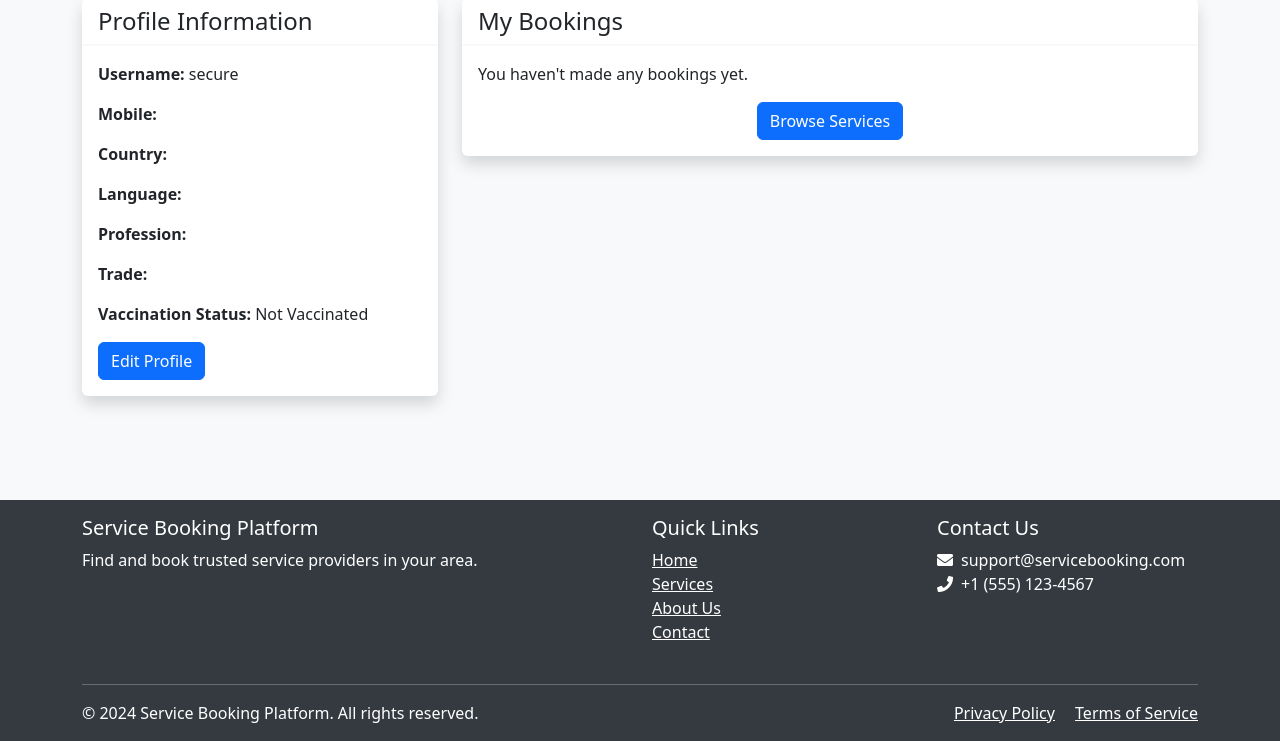
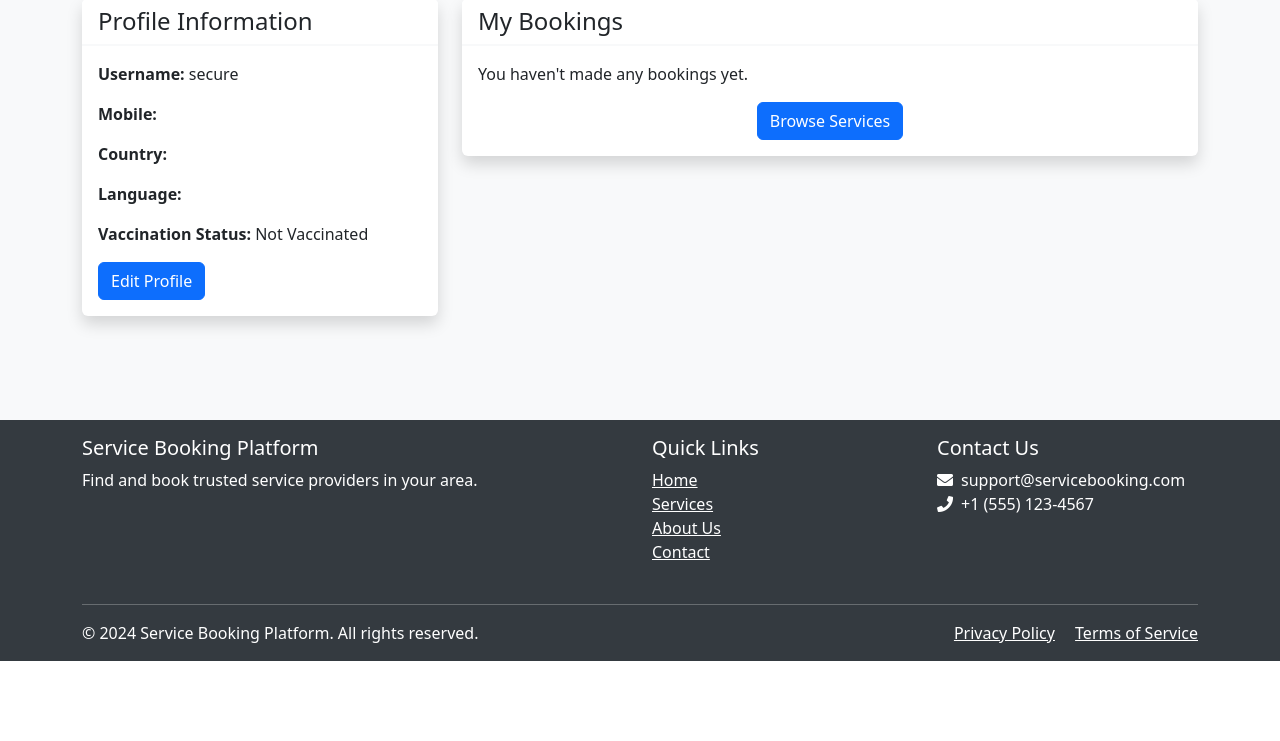
Before and after one commit to aniru-dh21/SSE-Project-Group-18, a Django app: page /dashboard/ in a window 1280 px wide. Shown: the part 143-884 px from the top of the page. After the commit the page ends 804 px from the top, so only its background shows below. Run offline with Django 3.2, Linux system fonts and the light colour scheme; a user stored in the database is signed in; data comes from the database, SQL or seed files in the repository; some libraries are stand-ins or nearby versions.

Commit message:
Template changes

```diff
--- a/myapp/templates/dashboard.html
+++ b/myapp/templates/dashboard.html
@@ -14,8 +14,6 @@
                     <p><strong>Mobile:</strong> {{ user.mobile }}</p>
                     <p><strong>Country:</strong> {{ user.country_of_citizenship }}</p>
                     <p><strong>Language:</strong> {{ user.language_preferred }}</p>
-                    <p><strong>Profession:</strong> {{ user.profession }}</p>
-                    <p><strong>Trade:</strong> {{ user.trade }}</p>
                     <p><strong>Vaccination Status:</strong>
                         {% if user.covid_vaccination_status %}
                             Vaccinated
```
